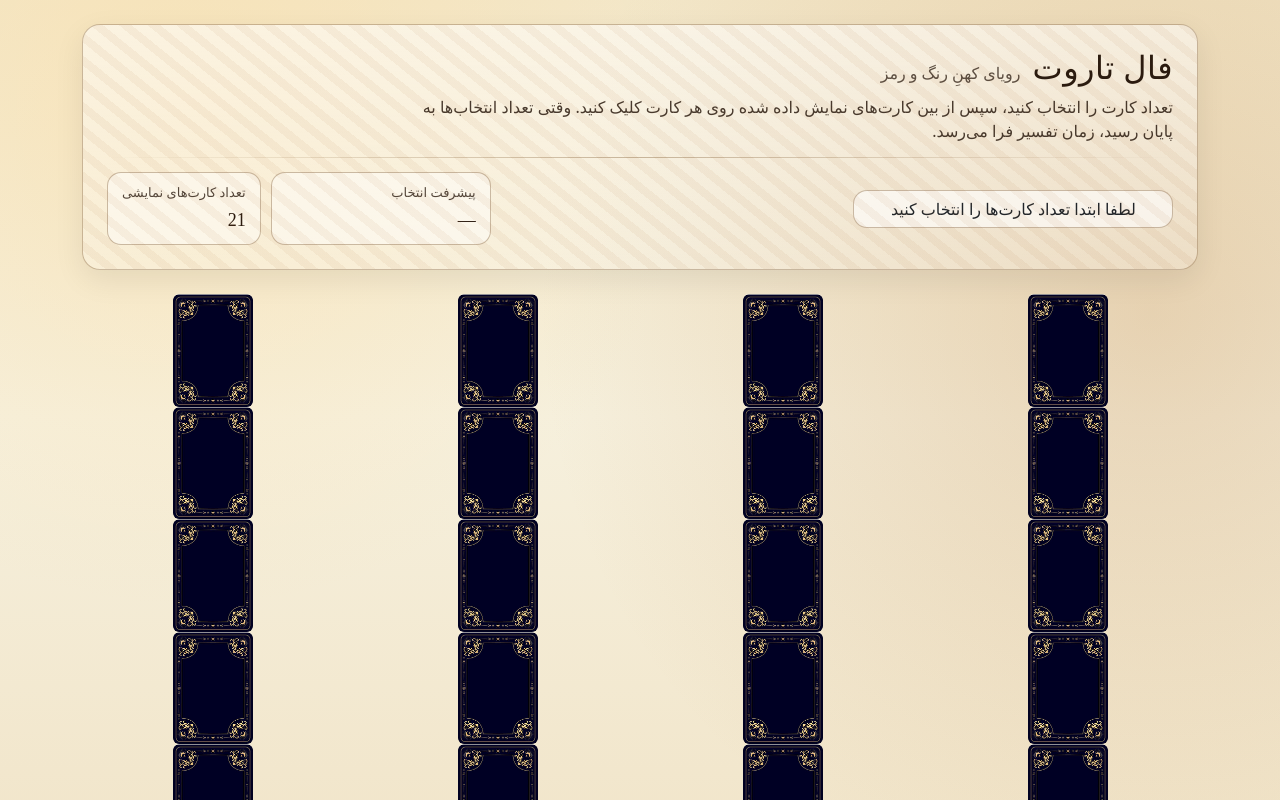
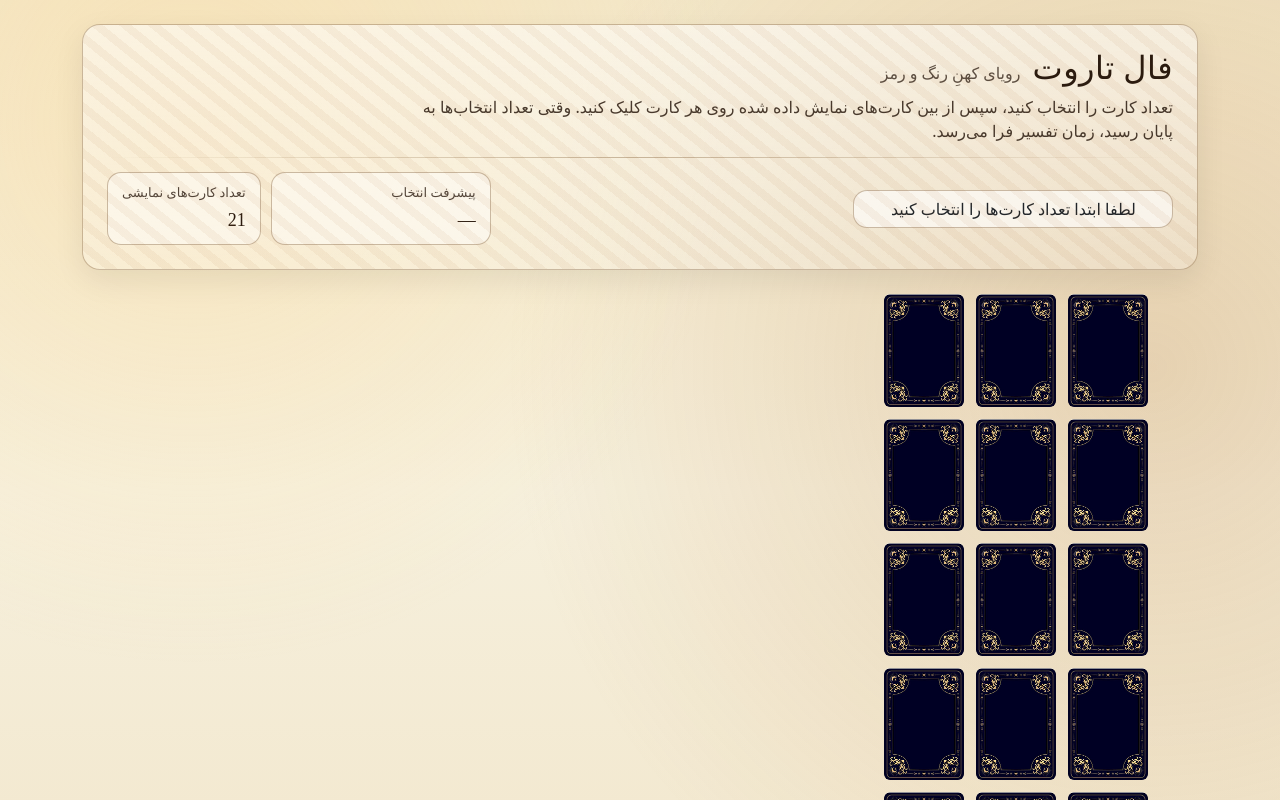
Before and after one commit to esk-ashkan/Fortune-teller, a React (Vite) app in the folder Front-end/: page /tarot in a window 1280 px wide. Shown: the top 800 px of the page. Built offline with nearby package versions, Linux system fonts and the light colour scheme.

Commit message:
Add persian pattern asset

```diff
--- a/Front-end/src/pages/tarot.tsx
+++ b/Front-end/src/pages/tarot.tsx
@@ -178,20 +178,33 @@ function Tarot() {
           </div>
         </div>
 
-        <Row style={{ justifyContent: "center" }}>
-          {cardsList.map((name, idx) => {
-            return (
-              <Col key={`${name}-${idx}`} xs={12} sm={6} md={4} lg={3}>
+        <div
+            style={{
+              display: "grid",
+              gridTemplateColumns: "repeat(3, 1fr)",
+              gap: "12px",
+              justifyItems: "center",
+            }}
+          >
+          <div
+          style={{
+            display: "grid",
+            gridTemplateColumns: "repeat(3, 1fr)",
+            gap: "12px",
+            justifyItems: "center",
+          }}
+        >
+          {cardsList.map((name, idx) => (
             <CardsComponent
+              key={`${name}-${idx}`}
               onSelect={() => {
                 if (!maxNumOfCards || selectedCount >= maxNumOfCards) return;
                 handleSelectedCard(name);
               }}
             />
-              </Col>
-            );
-          })}
-        </Row>
+          ))}
+        </div>
+        </div>
         <div
           style={{
             marginTop: 8,
```
Lines whose indentation alone changed are shown as unchanged.
